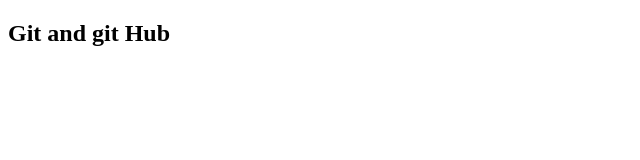
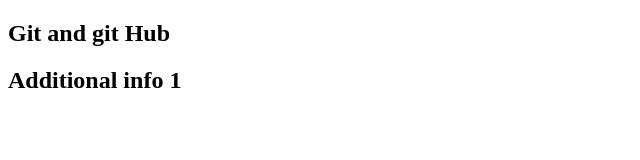
Before and after one commit to Sudhansu281/learning, a plain HTML site: page index.html in a window 1280 px wide. Shown: the whole page, without its empty margins (0-640 px from the left). Drawn offline with Linux system fonts and the light colour scheme.

Commit message:
1st commit

```diff
--- a/index.html
+++ b/index.html
@@ -7,5 +7,6 @@
 </head>
 <body>
     <h2>Git and git Hub</h2>
+    <h2>Additional info 1</h2>
 </body>
 </html>
```
